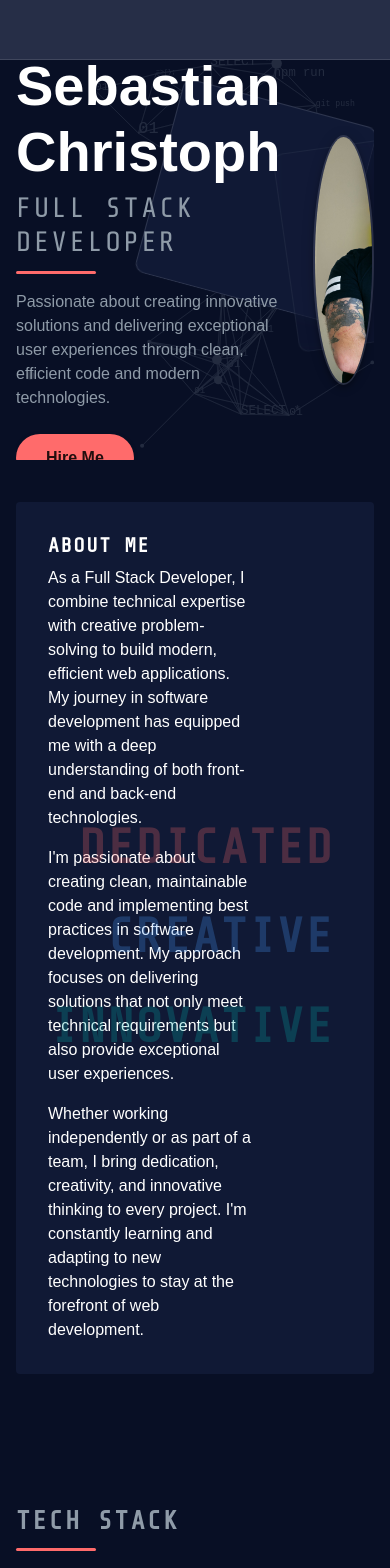
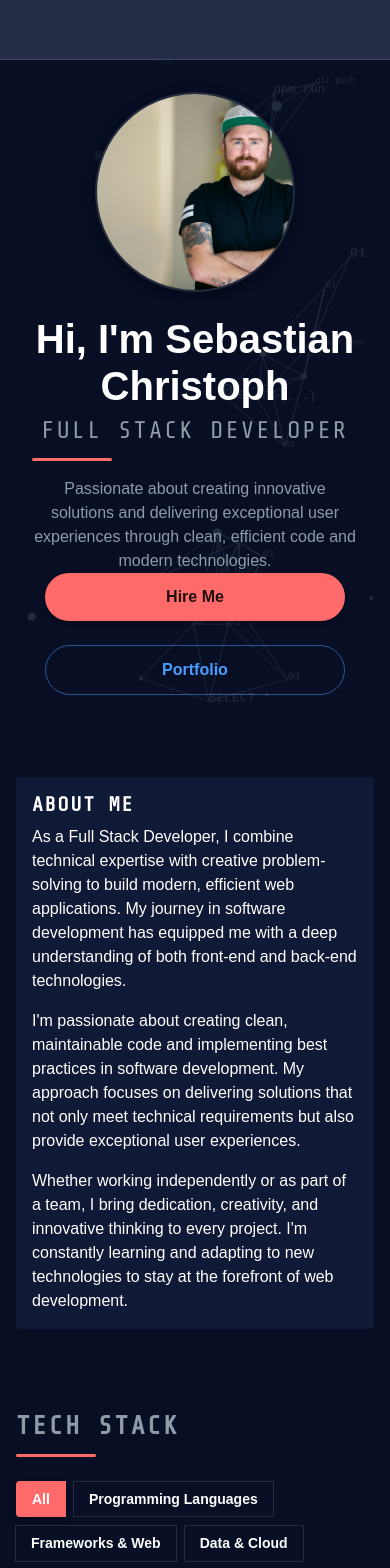
Before and after one commit to SebastianChristoph/portfolio, a React (Vite) app: page / in a window 390 px wide. Shown: the top 1568 px of the page. Built offline with nearby package versions, Linux system fonts and the light colour scheme; some icons are missing.

Commit message:
Mobile Design Hero and AboutMe

```diff
--- a/src/components/AboutMe.tsx
+++ b/src/components/AboutMe.tsx
@@ -1,10 +1,11 @@
-import { Box, Paper, Typography, useTheme } from "@mui/material";
+import { Box, Paper, Typography, useTheme, useMediaQuery } from "@mui/material";
 import { motion } from "framer-motion";
 import { useTranslation } from 'react-i18next';
 
 export default function AboutMe() {
   const theme = useTheme();
   const { t } = useTranslation();
+  const isMobile = useMediaQuery(theme.breakpoints.down('md'));
 
   const wordVariants = {
     hidden: { opacity: 0, x: 20 },
@@ -29,9 +30,9 @@ export default function AboutMe() {
       <Paper
         elevation={0}
         sx={{
-          p: 4,
+          p: { xs: 2, md: 4 },
           width: '100%',
-          mb: "100px",
+          mb: { xs: "50px", md: "100px" },
           mx: 'auto',
           position: 'relative',
           bgcolor: theme.palette.background.paper,
@@ -39,7 +40,10 @@ export default function AboutMe() {
           justifyContent: 'space-between'
         }}
       >
-        <Box sx={{width: '70%'}}>
+        <Box sx={{
+          width: { xs: '100%', md: '70%' },
+          zIndex: 1
+        }}>
           <Typography variant="h4" gutterBottom>
             {t('about.title')}
           </Typography>
@@ -59,7 +63,7 @@ export default function AboutMe() {
           right: '40px',
           top: '50%',
           transform: 'translateY(-50%)',
-          display: 'flex',
+          display: { xs: 'none', md: 'flex' },
           flexDirection: 'column',
           gap: 4,
           alignItems: 'flex-end'
--- a/src/components/Hero.tsx
+++ b/src/components/Hero.tsx
@@ -1,17 +1,22 @@
-import { Box, Typography, Button } from "@mui/material";
+import { Box, Typography, Button, useTheme, useMediaQuery } from "@mui/material";
 import { styled } from "@mui/material/styles";
 import BackgroundAnimation from "./BackgroundAnimation";
 import { useTranslation } from 'react-i18next';
 
-const HeroContainer = styled(Box)(({ }) => ({
+const HeroContainer = styled(Box)(({ theme }) => ({
   width: '100%',
-  height: '400px',
+  minHeight: '400px',
   display: 'flex',
   flexDirection: 'column',
   justifyContent: 'center',
   position: 'relative',
   overflow: 'hidden',
   marginBottom: "10px",
+  padding: theme.spacing(2),
+  [theme.breakpoints.down('md')]: {
+    minHeight: '600px',
+    padding: theme.spacing(4, 2),
+  },
 }));
 
 const ContentWrapper = styled(Box)(({ theme }) => ({
@@ -23,10 +28,18 @@ const ContentWrapper = styled(Box)(({ theme }) => ({
   gap: theme.spacing(4),
   position: 'relative',
   zIndex: 1,
+  [theme.breakpoints.down('md')]: {
+    flexDirection: 'column-reverse',
+    textAlign: 'center',
+    gap: theme.spacing(3),
+  },
 }));
 
-const TextContent = styled(Box)(({ }) => ({
+const TextContent = styled(Box)(({ theme }) => ({
   flex: 1,
+  [theme.breakpoints.down('md')]: {
+    width: '100%',
+  },
 }));
 
 const ProfileImage = styled(Box)(({ theme }) => ({
@@ -41,7 +54,21 @@ const ProfileImage = styled(Box)(({ theme }) => ({
     width: '100%',
     height: '100%',
     objectFit: 'cover',
-  }
+  },
+  [theme.breakpoints.down('md')]: {
+    width: '200px',
+    height: '200px',
+  },
+}));
+
+const ButtonContainer = styled(Box)(({ theme }) => ({
+  display: 'flex',
+  gap: theme.spacing(2),
+  [theme.breakpoints.down('md')]: {
+    flexDirection: 'column',
+    alignItems: 'center',
+    width: '100%',
+  },
 }));
 
 const StyledButton = styled(Button)(({ theme }) => ({
@@ -49,7 +76,11 @@ const StyledButton = styled(Button)(({ theme }) => ({
   padding: '10px 30px',
   textTransform: 'none',
   fontSize: '1rem',
-  marginRight: theme.spacing(2),
+  [theme.breakpoints.down('md')]: {
+    width: '100%',
+    maxWidth: '300px',
+    marginBottom: theme.spacing(1),
+  },
 }));
 
 const GraphicElement = styled(Box)(({ theme }) => ({
@@ -60,10 +91,17 @@ const GraphicElement = styled(Box)(({ theme }) => ({
   borderRadius: '10px',
   backdropFilter: 'blur(5px)',
   background: theme.palette.background.paper,
+  [theme.breakpoints.down('md')]: {
+    width: '150px',
+    height: '150px',
+    display: 'none',
+  },
 }));
 
 export default function Hero() {
   const { t } = useTranslation();
+  const theme = useTheme();
+  const isMobile = useMediaQuery(theme.breakpoints.down('md'));
 
   return (
     <HeroContainer>
@@ -73,10 +111,11 @@ export default function Hero() {
           <Typography
             variant="h1"
             sx={{
-              fontSize: '3.5rem',
+              fontSize: { xs: '2.5rem', md: '3.5rem' },
               fontWeight: 'bold',
               color: 'text.primary',
-              mb: 1
+              mb: 1,
+              wordBreak: 'break-word',
             }}
           >
             {t('hero.greeting')} Sebastian Christoph
@@ -84,7 +123,7 @@ export default function Hero() {
           <Typography
             variant="h2"
             sx={{
-              fontSize: '1.75rem',
+              fontSize: { xs: '1.5rem', md: '1.75rem' },
               color: 'text.secondary',
               mb: 2,
               fontWeight: 'normal'
@@ -97,12 +136,13 @@ export default function Hero() {
             sx={{
               color: 'text.secondary',
               mb: 3,
-              maxWidth: '600px'
+              maxWidth: { xs: '100%', md: '600px' },
+              margin: { xs: '0 auto', md: 'initial' },
             }}
           >
             {t('hero.description')}
           </Typography>
-          <Box>
+          <ButtonContainer>
             <StyledButton
               variant="contained"
               color="primary"
@@ -121,7 +161,7 @@ export default function Hero() {
             >
               {t('hero.portfolio')}
             </StyledButton>
-          </Box>
+          </ButtonContainer>
         </TextContent>
         <ProfileImage>
           <img
```
